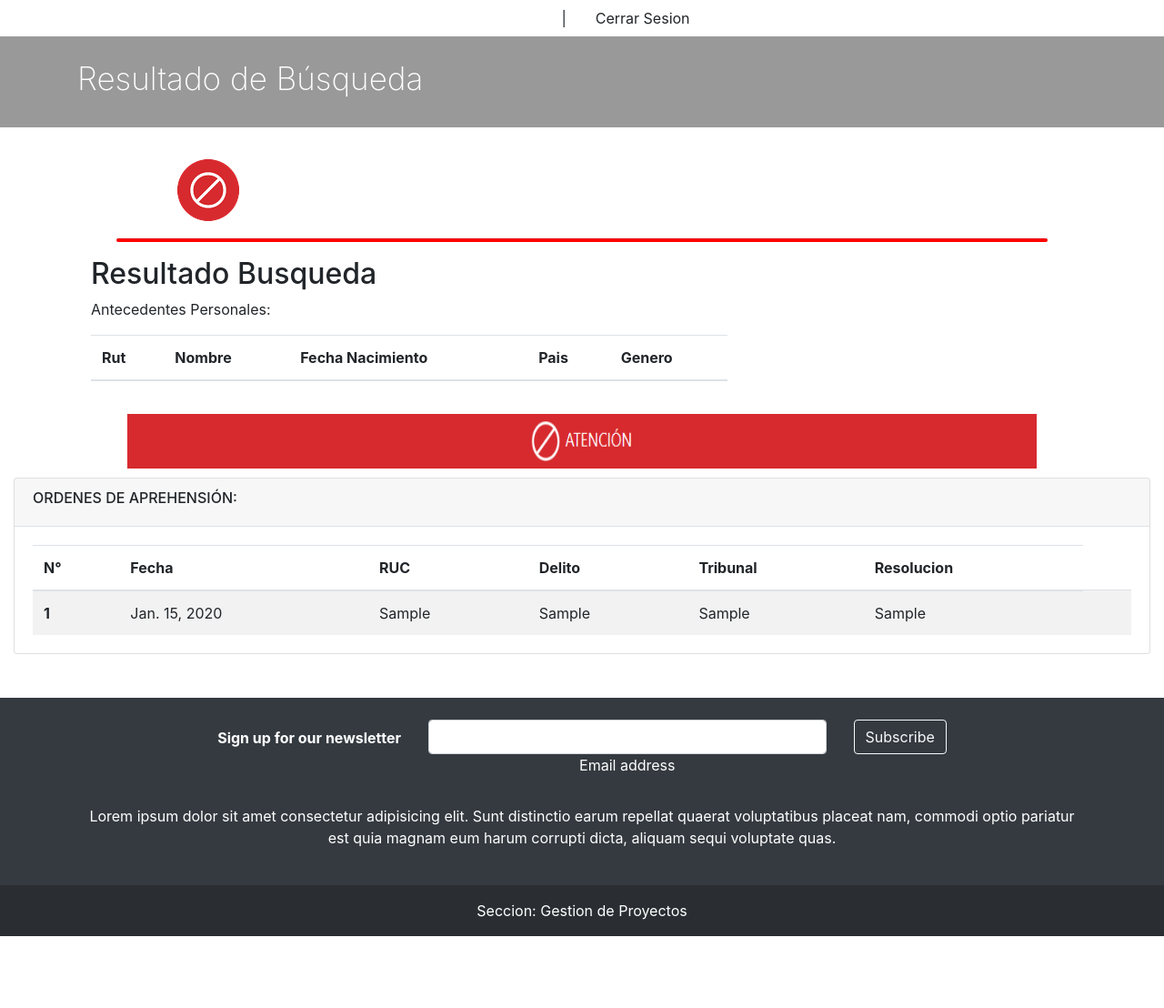
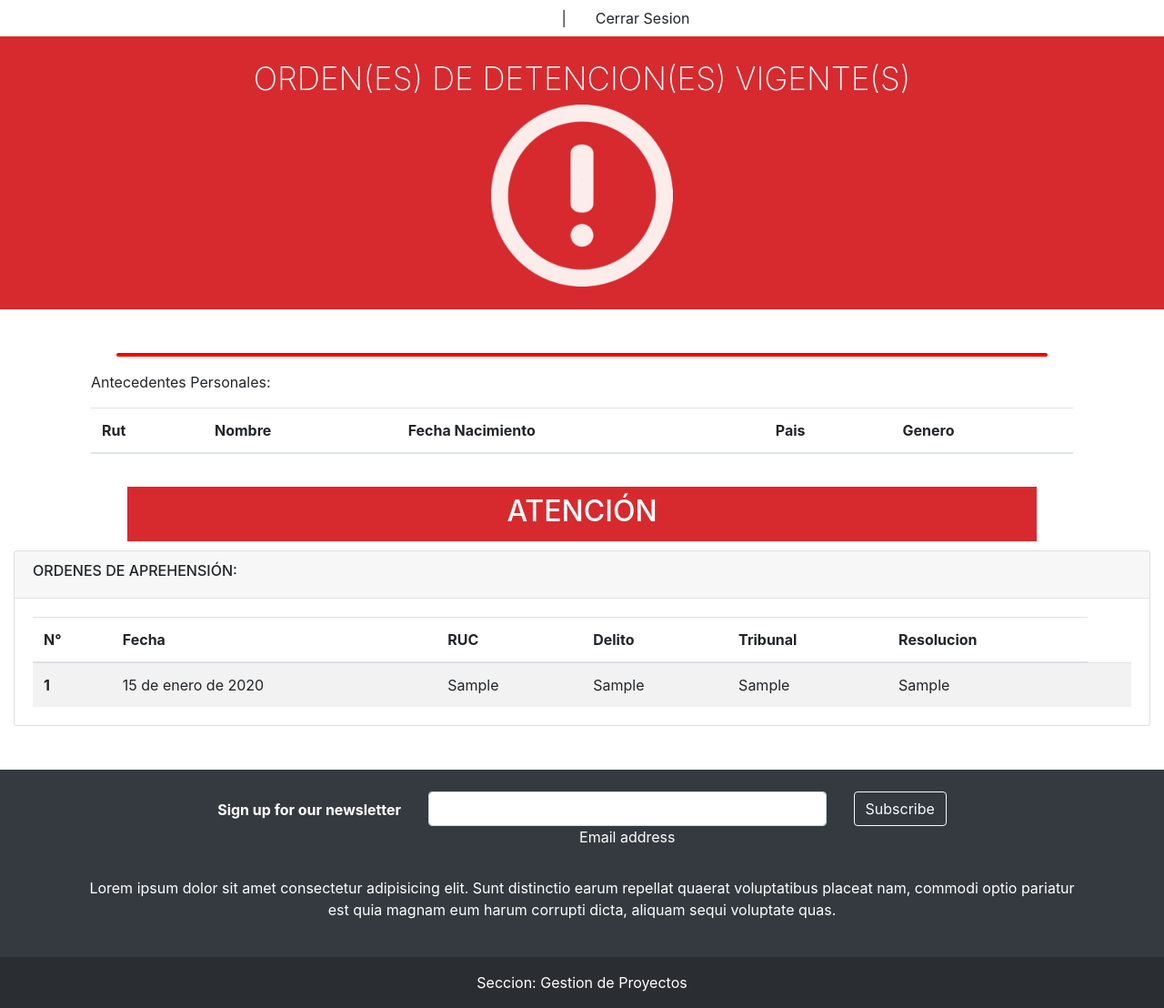
Before and after one commit to Francisco-pizarro/ordenes_detencion, a Django app: page /rojo in a window 1280 px wide. Shown: the whole page at 91% size. Before the commit the page ends 1029 px from the top, so only its background shows below. Run offline with Django 4.2, Linux system fonts and the light colour scheme; tables that the repository leaves empty hold one stand-in row (values such as "Sample post"); lists and menus that the app fills with data are empty; some libraries are stand-ins or nearby versions.

Commit message:
mejora template resultado

```diff
--- a/App_ordenesConfig/settings.py
+++ b/App_ordenesConfig/settings.py
@@ -108,14 +108,15 @@ AUTH_PASSWORD_VALIDATORS = [
 # Internationalization
 # https://docs.djangoproject.com/en/4.0/topics/i18n/
 
-LANGUAGE_CODE = 'en-us'
+LANGUAGE_CODE = 'es-CL'
 
-TIME_ZONE = 'UTC'
+TIME_ZONE = 'Chile/Continental'
 
 USE_I18N = True
 
 USE_TZ = True
 
+DATE_FORMAT = 'd-m-Y'
 
 # Static files (CSS, JavaScript, Images)
 # https://docs.djangoproject.com/en/4.0/howto/static-files/
--- a/Ordenesdetencion/static/css/estilos.css
+++ b/Ordenesdetencion/static/css/estilos.css
@@ -5,7 +5,7 @@
 }
 
 .fondo-jumbotron{
-    background: #999999;
+    background: rgb(215, 42, 46);
     padding: 25px;
 }
 
@@ -41,6 +41,8 @@ hr{
 }
 
 .msg-alerta{
+    color: #FFF;
+    background:rgb(215, 42, 46);
     margin-top: 20px;
     margin-left: 10%;
     margin-bottom: 10px;
@@ -72,3 +74,8 @@ hr{
     background: #FFF;
     padding: 10px;
 }
+
+.alerta-blanca{
+    height: 200px;
+    width: 200px;
+}
--- a/Ordenesdetencion/templates/resultado.html
+++ b/Ordenesdetencion/templates/resultado.html
@@ -11,18 +11,20 @@
 
     <div class="jumbotron jumbotron-fluid fondo-jumbotron">
       <div class="container responsive">
-        <h3 class="display-4 title-busqueda">Resultado de Búsqueda</h3>
+        <center>
+        <h3 class="display-3 title-busqueda">ORDEN(ES) DE DETENCION(ES) VIGENTE(S)</h3>
+        <img src="{% static 'img/alerta-blanca.png' %}" class="img-fluid alerta-blanca" alt="Responsive image">
+      </center>
       </div>
     </div>
     <div class="container-fluid contenedor-superior col-xs-6 col-sm-6 col-md-12">
       <div class="row">
         <div class="col-2">
-          <img class="img-alerta-roja" src="{% static 'img/btn-rojo.png' %}">
         </div>
         <div class="col-10">
           {% for persona in persona %}
-          <div class="row"><p class="h4">RUT: {{ persona.gls_rut }}</p></div>
-          <div class="row"><p class="h4">NOMBRE: {{ persona.gls_nombres }}</p></div>
+          <div class="row"><p class="h4">RUN: {{ persona.gls_rut }}</p></div>
+          <div class="row"><p class="h4">NOMBRE: {{ persona.gls_nombres }} {{ persona.gls_apellido_paterno }} {{ persona.gls_apellido_materno }}</p></div>
           {% endfor %}
         </div>
       </div>
@@ -30,13 +32,11 @@
     <hr>
     <div class="container">
       <div class="row">
-        <!--<div class="col-4">
-          <img class="img-user-rojo" src="{% static 'img/user-rojo.png' %}">
-        </div>-->
-        <div class="col-8">
+        <div class="col-12">
           <div class="container">
-            <h2>Resultado Busqueda</h2>
+
             <p>Antecedentes Personales:</p>
+            <div class="table-responsive-sm">
             <table class="table table-striped">
               <thead>
                 <tr>
@@ -66,6 +66,7 @@
               </tbody>
             </table>
           </div>
+          </div>
         </div>
 
         </div>
@@ -74,7 +75,7 @@
       <div class="container-fluid">
         <div class="row">
           <div class="col-12">
-            <img  class="msg-alerta" src="{% static 'img/msg-alerta.png' %}" alt="">
+            <div class="msg-alerta p-2"><center><h2> ATENCIÓN </h2></center></div>
           </div>
         </div>
       </div>
@@ -85,7 +86,7 @@
             <p class="h6">ORDENES DE APREHENSIÓN: </p>
           </div>
           <div class="card-body">
-            <div class="table-responsive">
+            <div class="table-responsive-sm">
               <table class="table text-sm mb-0 table-striped">
                 <thead>
                   <tr>
```
Also changed, not shown: Ordenesdetencion/static/img/alerta-blanca.png (added).
